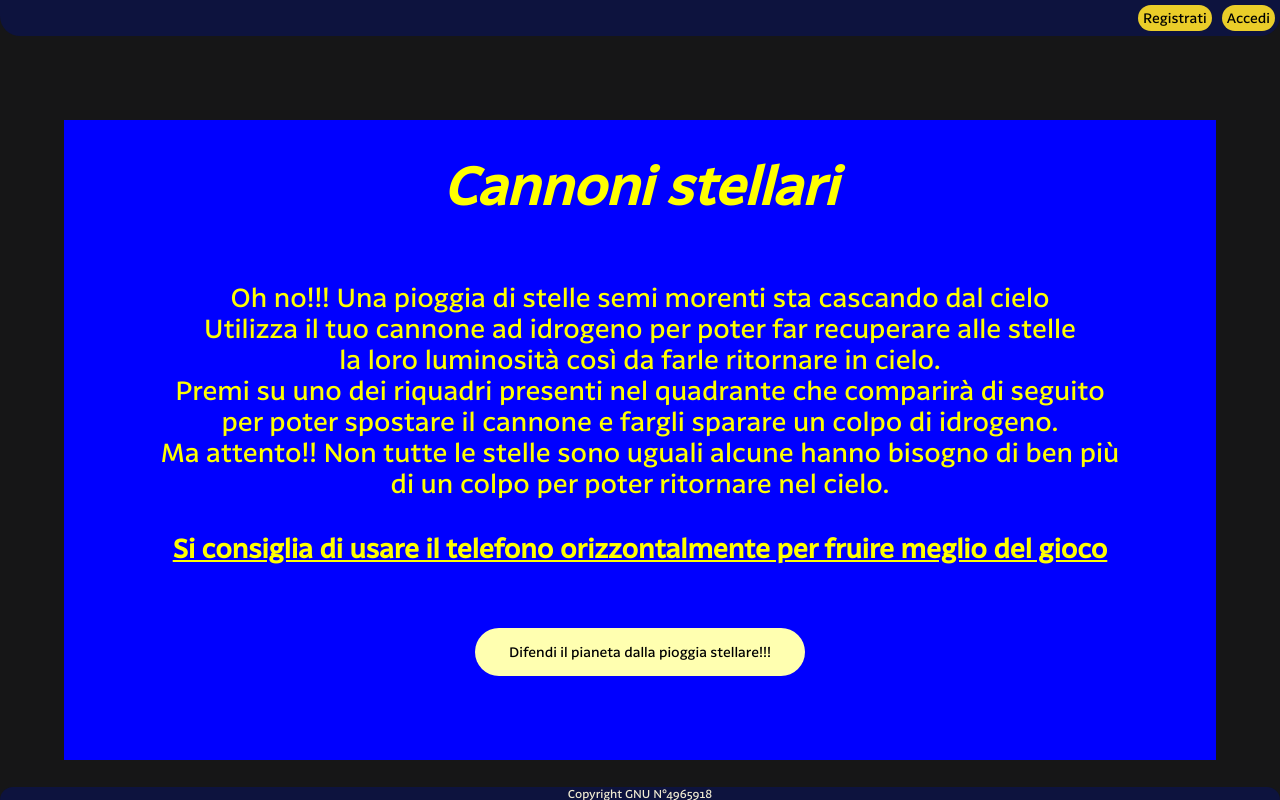
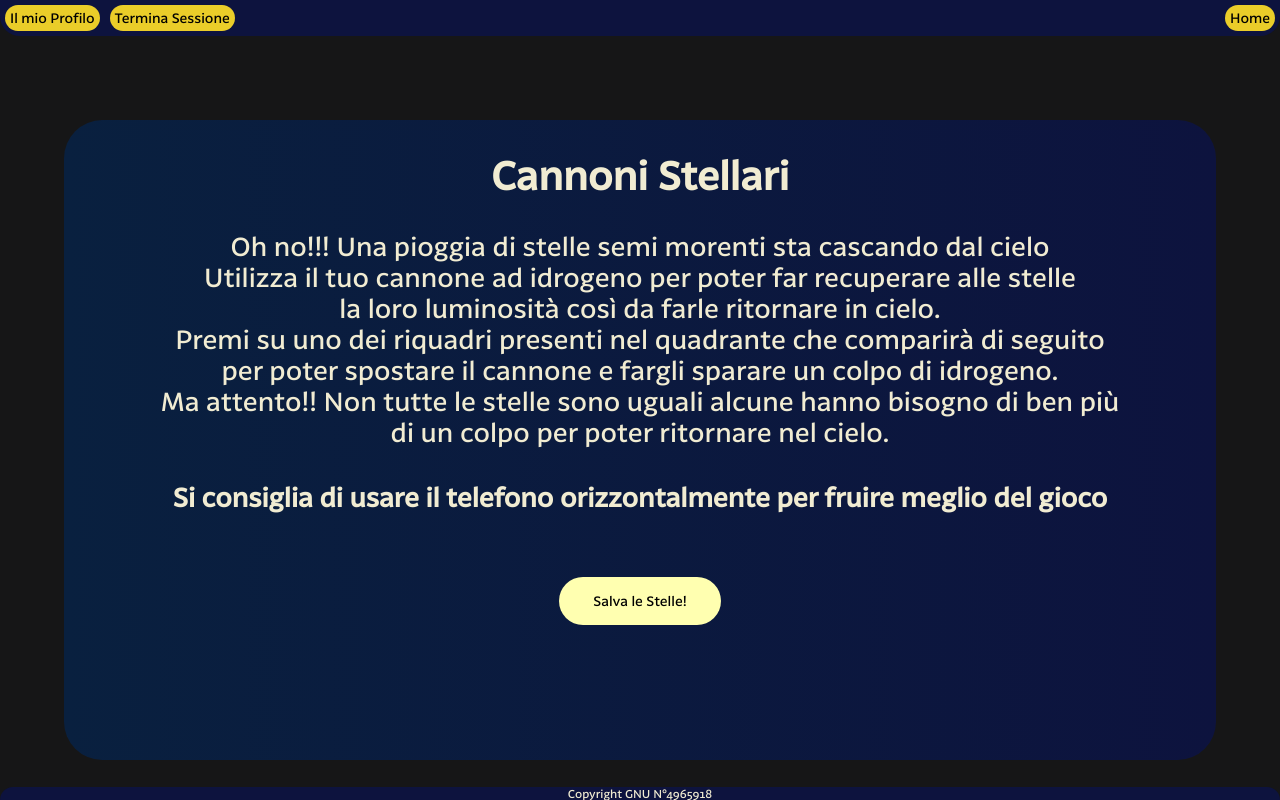
Before and after one commit to InKeaton/SAW_STARS, a PHP site: page /game/game.php in a window 1280 px wide. Run offline with PHP 8.4, Linux system fonts and the light colour scheme; the visitor is signed in with stand-in values (Sample User, id 1).

Commit message:
Modified a bit the game css

```diff
--- a/public_html/_resources/style/landscape/details.css
+++ b/public_html/_resources/style/landscape/details.css
@@ -105,6 +105,7 @@ input[type=number] {
     padding: 20px;
     text-align: center;
     word-break: break-word;
+    hyphens: auto;
 }
 
 .grid2 {
--- /dev/null
+++ b/public_html/_resources/style/landscape/game.css
@@ -0,0 +1,100 @@
+@import "commons.css";
+
+.mainDiv {
+    position: absolute;
+    width: 90vw;
+    height: 80vh;
+    top: 15vh;
+    left: 5vw;
+    border-radius: 4px;
+    display: grid;
+    grid-template-columns: 18vw 18vw 18vw 18vw 18vw;
+}
+.item {
+    grid-column: span 1;
+    border: 5px rgba(255, 255, 255, 0.4);
+    border-style: dashed;
+}
+.item:hover {
+    background-color: rgba(0, 0, 100, 1);
+}
+
+.bullet {
+    position: fixed;
+    top: 60vh;
+    left: 5vw;
+    width: 5vw;
+    height: 10vh;
+}
+.star {
+    position: fixed;
+    width: 5vw;
+    height: 10vh;
+    top: 5vh;
+    left: 6vw;
+}
+
+#player {
+    position: relative;
+    width: 5vw;
+    height: 10vh;
+    top: 65vh;
+    left: 6vw;
+}
+
+img {
+    pointer-events: none;
+    -moz-user-select: -moz-none;
+    -khtml-user-select: none;
+    -webkit-user-select: none;
+    -o-user-select: none;
+    user-select: none;
+}
+
+#POINT {
+    position: absolute;
+    width: 90vw;
+    height: 80vh;
+    top: 15vh;
+    left: 5vw;
+    font-size: 10vw;
+    background: linear-gradient(to right,
+                                #09203f 0%,
+                                var(--main-bg) 100%);
+    color: var(--light-fg);
+    text-align: center;
+    pointer-events: none;
+}
+
+#intro {
+    position: absolute;
+    width: 90vw;
+    height: 80vh;
+    top: 15vh;
+    left: 5vw;
+    font-size: 2vw;
+    background: linear-gradient(to right,
+                                #09203f 0%,
+                                var(--main-bg) 100%);
+    color: var(--light-fg);
+    text-align: center;
+    border-radius: 3vw;
+    overflow: hidden;
+}
+#introButton:hover {
+    background-color: red;
+    z-index: 2;
+}
+
+#introButton {
+    border-radius: 25px;
+    border: none;
+    padding: 1% 3%;
+    margin: auto;
+    position: relative;
+    width: auto;
+    color: black;
+    font-size: auto;
+    height: 6vh;
+    background-color: #FFFFB0;
+}
--- a/public_html/_resources/style/portrait/details.css
+++ b/public_html/_resources/style/portrait/details.css
@@ -111,4 +111,5 @@ input[type=number] {
     padding: 20px;
     text-align: center;
     word-break: break-word;
+    hyphens: auto;
 }
--- /dev/null
+++ b/public_html/_resources/style/portrait/game.css
@@ -0,0 +1,97 @@
+@import "commons.css";
+
+.mainDiv {
+    position: absolute;
+    width: 90vw;
+    height: 80vh;
+    top: 15vh;
+    left: 5vw;
+    border-radius: 4px;
+    display: grid;
+    grid-template-columns: 18vw 18vw 18vw 18vw 18vw;
+}
+.item {
+    grid-column: span 1;
+    border: 5px rgba(255, 255, 255, 0.4);
+    border-style: dashed;
+}
+.item:hover {
+    background-color: rgba(0, 0, 100, 1);
+}
+
+.bullet {
+    top: 60vh;
+    left: 5vw;
+}
+.star {
+    top: 18vh;
+    left: 6vw;
+}
+
+#player {
+    position: relative;
+    top: 65vh;
+    left: 0vw;
+    width: 17vw;
+    height: 17vw;
+}
+
+img {
+    position: fixed;
+    width: 10vw;
+    height: 5vh;
+    pointer-events: none;
+    -moz-user-select: -moz-none;
+    -khtml-user-select: none;
+    -webkit-user-select: none;
+    -o-user-select: none;
+    user-select: none;
+}
+
+#POINT {
+    position: absolute;
+    width: 90vw;
+    height: 80vh;
+    top: 15vh;
+    left: 5vw;
+    font-size: 10vw;
+    background: linear-gradient(to right,
+                                #09203f 0%,
+                                var(--main-bg) 100%);
+    color: var(--light-fg);
+    text-align: center;
+    pointer-events: none;
+}
+
+#intro {
+    position: absolute;
+    width: 90vw;
+    height: 80vh;
+    top: 15vh;
+    left: 5vw;
+    font-size: 2vw;
+    background: linear-gradient(to right,
+                                #09203f 0%,
+                                var(--main-bg) 100%);
+    color: var(--light-fg);
+    border-radius: 3vw;
+    text-align: center;
+    overflow: hidden;
+}
+#introButton:hover {
+    background-color: red;
+    z-index: 2;
+}
+
+#introButton {
+    border-radius: 25px;
+    border: none;
+    padding: 1% 3%;
+    margin: auto;
+    position: relative;
+    width: auto;
+    color: var(--main-bg);
+    font-size: auto;
+    height: 6vh;
+    background-color: var(--light-fg)
+}
--- a/public_html/game/game.php
+++ b/public_html/game/game.php
@@ -1,105 +1,17 @@
 <!DOCTYPE html>
 
-<html>
+<?php
+    session_start()
+?>
+<!------------------------------------------------------------------------------------------------------------>
+<html lang="it">
     <head>
         <title>Star Game</title>
-        <link rel="stylesheet" media="screen and (orientation: landscape)" href="../_resources/style/landscape/search.css">
-        <link rel="stylesheet" media="screen and (orientation: portrait)"  href="../_resources/style/portrait/search.css">
-        <style>
-            .mainDiv {
-                position: absolute;
-                width: 90vw;
-                height: 80vh;
-                top: 15vh;
-                left: 5vw;
-                border-radius: 4px;
-                display: grid;
-                grid-template-columns: 18vw 18vw 18vw 18vw 18vw;
-            }
-            .item {
-                grid-column: span 1;
-                border: 5px rgba(255, 255, 255, 0.4);
-                border-style: dashed;
-            }
-            .item:hover {
-                background-color: rgba(0, 0, 100, 1);
-            }
-
-            .bullet {
-                position: fixed;
-                top: 60vh;
-                left: 5vw;
-                width: 5vw;
-                height: 10vh;
-            }
-            .star {
-                position: fixed;
-                width: 5vw;
-                height: 10vh;
-                top: 5vh;
-                left: 6vw;
-            }
-
-            #player {
-                position: relative;
-                width: 5vw;
-                height: 10vh;
-                top: 65vh;
-                left: 6vw;
-            }
-
-            img {
-                pointer-events: none;
-            }
-
-            #POINT {
-                position: absolute;
-                width: 90vw;
-                height: 80vh;
-                top: 15vh;
-                left: 5vw;
-                font-size: 10vw;
-                background-color: blue;
-                color: yellow;
-                text-align: center;
-                pointer-events: none;
-            }
-
-            #intro {
-                position: absolute;
-                width: 90vw;
-                height: 80vh;
-                top: 15vh;
-                left: 5vw;
-                font-size: 2vw;
-                background-color: blue;
-                color: yellow;
-                text-align: center;
-                overflow: scroll;
-            }
-            #introButton:hover {
-                background-color: red;
-                z-index: 2;
-            }
-
-            #introButton {
-                border-radius: 25px;
-                border: none;
-                padding: 1% 3%;
-                margin: auto;
-                position: relative;
-                width: auto;
-                color: black;
-                font-size: auto;
-                height: 6vh;
-                background-color: #FFFFB0;
-            }
-
-
-
-        </style>
+        <link rel="stylesheet" media="screen and (orientation: landscape)" href="../_resources/style/landscape/game.css">
+        <link rel="stylesheet" media="screen and (orientation: portrait)"  href="../_resources/style/portrait/game.css">
         <meta name="viewport" content="width=device-width, initial-scale=1, maximum-scale=1">
     </head>
+
     <body>
         <?php include  dirname(__FILE__) . "/../_modules/navbar.php"; ?>
 
@@ -109,8 +21,9 @@
         </audio>
 
         <div id="display">
-            <div id = "intro">
-                <h1><i>Cannoni stellari</i></h1> </br>
+            <section id = "intro">
+                <h1>Cannoni Stellari</h1>
+                <p>
                     Oh no!!! Una pioggia di stelle semi morenti sta cascando dal cielo <br>
                     Utilizza il tuo cannone ad idrogeno per poter far recuperare alle stelle <br>
                     la loro luminosità così da farle ritornare in cielo. </br>
@@ -118,14 +31,16 @@
                     per poter spostare il cannone e fargli sparare un colpo di idrogeno. <br>
                     Ma attento!! Non tutte le stelle sono uguali alcune hanno bisogno di ben più <br>
                     di un colpo per poter ritornare nel cielo. <br>
-                <h4><u>Si consiglia di usare il telefono orizzontalmente per fruire meglio del gioco</u></h4><br>
-                <input type="submit" id="introButton" value = "Difendi il pianeta dalla pioggia stellare!!!" onclick="Start">
-            </div>
+                </p>
+                <h4>Si consiglia di usare il telefono orizzontalmente per fruire meglio del gioco</h4><br>
+                <input type="submit" id="introButton" value = "Salva le Stelle!" onclick="Start">
+            </section>
         </div>
 
         <?php include  dirname(__FILE__) . "/../_modules/footer.html"; ?>
         <?php include  dirname(__FILE__) . "/../_modules/modal.html"; ?>
     </body>
+<!------------------------------------------------------------------------------------------------------------>
     <script src="./_class/GameElement.js"></script>
     <script src="./_class/ObjFab.js"></script>
     <script src="./_class/Player.js"></script>
@@ -134,7 +49,9 @@
     <script>
         document.getElementById("introButton").addEventListener("click", Start);
         function Start() {
-            document.getElementById("display").innerHTML = "<div id='POINT'> 0 </div>" +
+            document.getElementById("display").innerHTML = "<div id='POINT'>" +
+                                                                 "0" +
+                                                            "</div>" +
                                                             "<div class='mainDiv'>"+
                                                                 "<div  class='item' id='1'> </div>"+
                                                                 "<div  class='item' id='2'></div>" +
@@ -142,6 +59,7 @@
                                                                 "<div  class='item' id='4'></div>" +
                                                                 "<div  class='item' id='5'></div>" +
                                                             "</div>";
+
             document.getElementById("1").addEventListener("click", GameElement.HandleClick);
             document.getElementById("2").addEventListener("click", GameElement.HandleClick);
             document.getElementById("3").addEventListener("click", GameElement.HandleClick);
```
Also changed, not shown: public_html/_resources/img/icons8-constellation.gif (deleted), public_html/_resources/img/icons8-star.gif (deleted), public_html/_resources/img/starImg.png (deleted), public_html/favicon.ico (deleted). Lines whose indentation alone changed are shown as unchanged.
